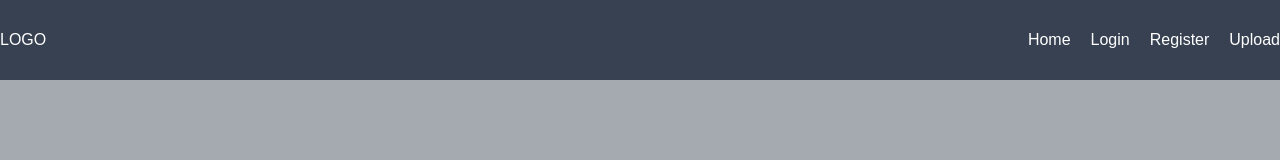
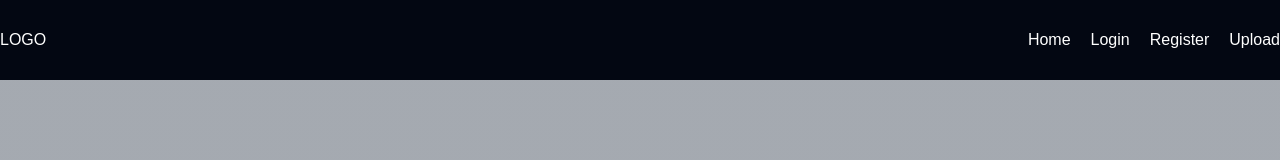
Before and after one commit to rianabd01/web-fe-client-trashfinder, a Next.js app: page / in a window 1280 px wide. Shown: the top 160 px of the page. Built offline with nearby package versions, Linux system fonts and the light colour scheme; no server answers.

Commit message:
change: bg-color

```diff
--- a/src/components/layouts/navbar.tsx
+++ b/src/components/layouts/navbar.tsx
@@ -7,7 +7,7 @@ export default function Navbar() {
   const [isOpen, setIsOpen] = useState<boolean>(false);
 
   return (
-    <header className="bg-gray-700 w-full h-20">
+    <header className="bg-gray-950 w-full h-20">
       <div className="container m-auto w-full h-full flex flex-row justify-between items-center text-white">
         <div>LOGO</div>
         <Button
```
